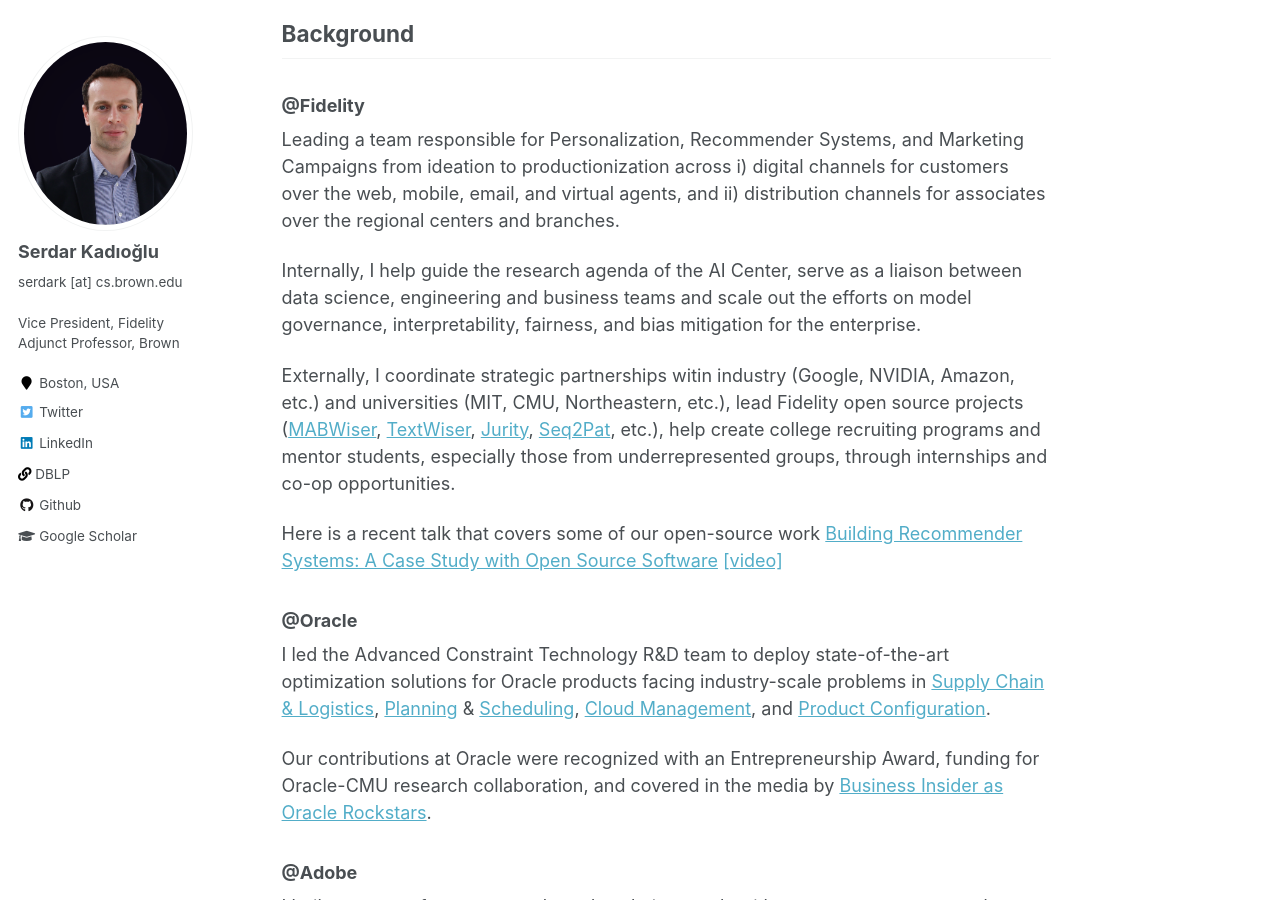
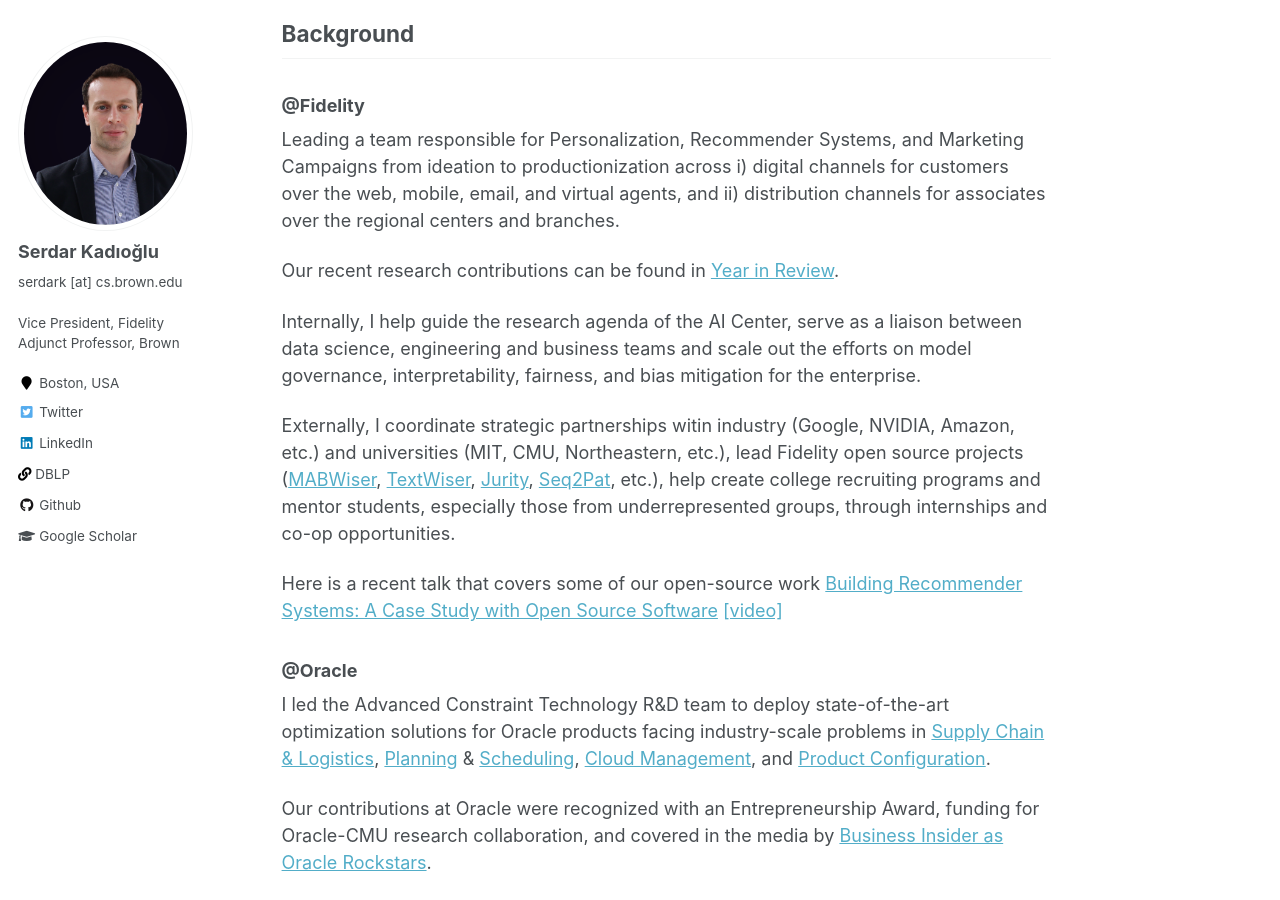
Before and after one commit to skadio/skadio.github.io, a Jekyll site: the page built from _pages/about.md, in a window 1280 px wide and 900 px high, scrolled down 502 px. Built offline with Jekyll 4.4.1, drawn with Linux system fonts in a browser that asks for light colours.

Commit message:
Update about.md

```diff
--- a/_pages/about.md
+++ b/_pages/about.md
@@ -19,6 +19,8 @@ In parallel with my industry role, I serve in the (senior) [programme committee]
 ### @Fidelity
 
 Leading a team responsible for Personalization, Recommender Systems, and Marketing Campaigns from ideation to productionization across i) digital channels for customers over the web, mobile, email, and virtual agents, and ii) distribution channels for associates over the regional centers and branches.
+
+Our recent research contributions can be found in [Year in Review](https://www.linkedin.com/pulse/year-review-2021-serdar-kadioglu/).
 
 Internally, I help guide the research agenda of the AI Center, serve as a liaison between data science, engineering and business teams and scale out the efforts on model governance, interpretability, fairness, and bias mitigation for the enterprise.
 
```
